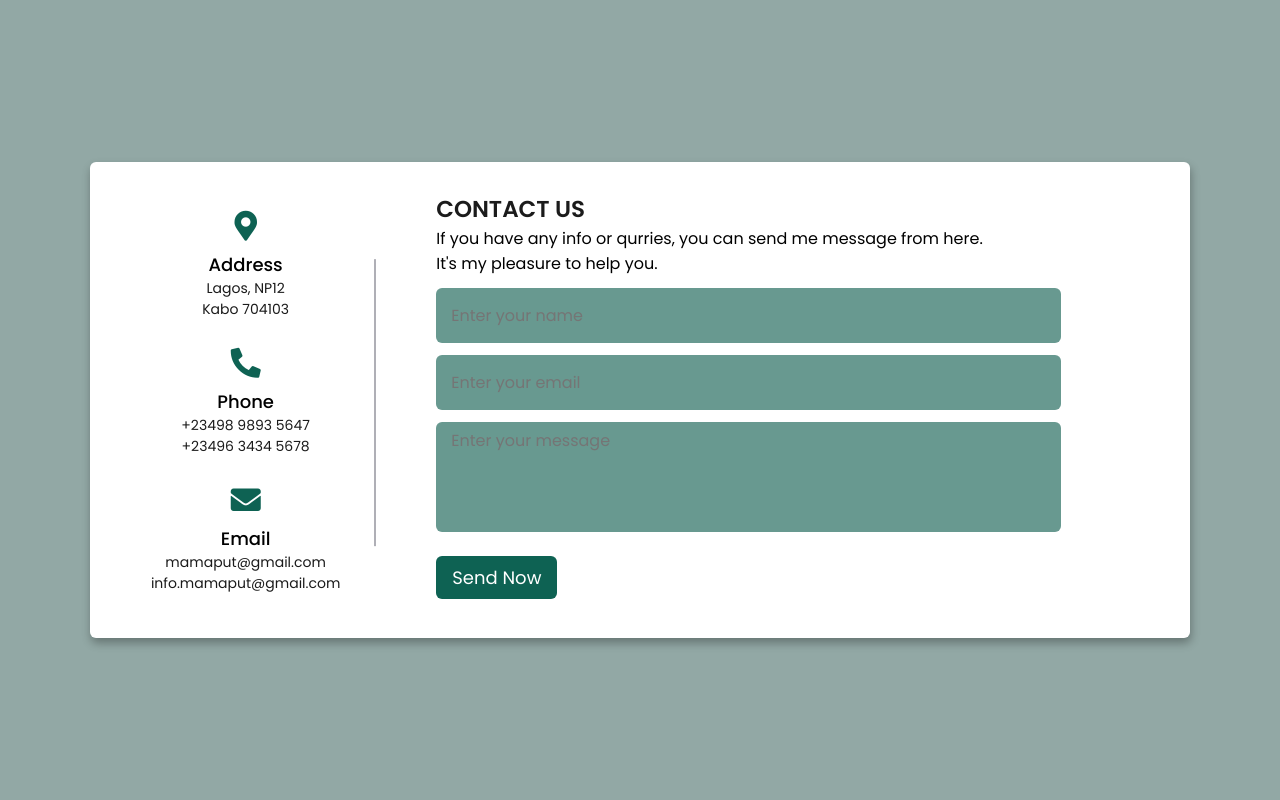
After one commit to Demidorn/demi-foods, a Python web app: template App/templates/contactus.html in a window 1280 px wide. The commit adds this page. Run offline with Jinja, Linux system fonts and the light colour scheme; the template is opened without the code that fills it, so the values that code supplies are empty.

Commit message:
contact us page

```diff
--- /dev/null
+++ b/App/static/styles/contact-form-style.css
@@ -0,0 +1,159 @@
+/* Google Font CDN Link */
+@import url("https://fonts.googleapis.com/css2?family=Poppins:wght@200;300;400;500;600;700&display=swap");
+* {
+  margin: 0;
+  padding: 0;
+  box-sizing: border-box;
+  font-family: "Poppins", sans-serif;
+}
+body {
+  min-height: 100vh;
+  width: 100%;
+  background: #92a8a5;
+  display: flex;
+  align-items: center;
+  justify-content: center;
+}
+.container {
+  max-width: 1100px;
+  width: 100%;
+  background: #fff;
+  border-radius: 6px;
+  padding: 20px 60px 30px 40px;
+  box-shadow: 1px 5px 10px rgba(0, 0, 0, 0.3);
+}
+.container .content {
+  display: flex;
+  align-items: center;
+  justify-content: space-between;
+}
+.container .content .left-side {
+  width: 25%;
+  height: 100%;
+  display: flex;
+  flex-direction: column;
+  align-items: center;
+  justify-content: center;
+  margin-top: 15px;
+  position: relative;
+}
+.content .left-side::before {
+  content: "";
+  position: absolute;
+  height: 70%;
+  width: 2px;
+  right: -15px;
+  top: 50%;
+  transform: translateY(-50%);
+  background: #afafb6;
+}
+.content .left-side .details {
+  margin: 14px;
+  text-align: center;
+
+}
+.content .left-side .details i {
+  font-size: 30px;
+  color: #0e6253;
+  margin-bottom: 10px;
+}
+.content .left-side .details .topic {
+  font-size: 18px;
+  font-weight: 500;
+}
+.content .left-side .details .text-one,
+.content .left-side .details .text-two {
+  font-size: 14px;
+  color: #1b1b1b;
+}
+
+.container .content .right-side {
+  width: 75%;
+  margin-left: 75px;
+}
+.content .right-side .topic-text {
+  font-size: 23px;
+  font-weight: 600;
+  color: #1b1b1b;
+}
+.right-side .input-box {
+  height: 55px;
+  width: 100%;
+  margin: 12px 0;
+}
+.right-side .input-box input,
+.right-side .input-box textarea {
+  height: 100%;
+  width: 90%;
+  border: none;
+  outline: none;
+  font-size: 16px;
+  background: #689990;
+  border-radius: 6px;
+  padding: 0 15px;
+  resize: none;
+}
+.right-side .message-box {
+  min-height: 110px;
+
+
+}
+.right-side .input-box textarea {
+  padding-top: 6px;
+  background-color: #689990;
+  color: #1b1b1b;
+}
+.right-side .button {
+  display: inline-block;
+  margin-top: 12px;
+}
+.right-side .button input[type="button"] {
+  color: #fff;
+  font-size: 18px;
+  outline: none;
+  border: none;
+  padding: 8px 16px;
+  border-radius: 6px;
+  background: #0e6253;
+  cursor: pointer;
+  transition: all 0.3s ease;
+}
+.button input[type="button"]:hover {
+  background: #5c566d;
+  border-bottom: 4px solid #3e2093;
+}
+
+
+@media (max-width: 950px) {
+  .container {
+    width: 90%;
+    padding: 30px 40px 40px 35px;
+  }
+  .container .content .right-side {
+    width: 75%;
+    margin-left: 55px;
+  }
+}
+@media (max-width: 820px) {
+  .container {
+    margin: 40px 0;
+    height: 100%;
+  }
+  .container .content {
+    flex-direction: column-reverse;
+  }
+  .container .content .left-side {
+    width: 100%;
+    flex-direction: row;
+    margin-top: 40px;
+    justify-content: center;
+    flex-wrap: wrap;
+  }
+  .container .content .left-side::before {
+    display: none;
+  }
+  .container .content .right-side {
+    width: 100%;
+    margin-left: 0;
+  }
+}
--- a/App/static/styles/login-out.css
+++ b/App/static/styles/login-out.css
@@ -22,7 +22,7 @@ h2 {
 /* Center the login form */
 .login , .signup {
     width: 400px;
-    margin: 100px auto;
+    margin:100px auto;
     padding: 20px;
     border: 1px solid #ccc;
     border-radius: 5px;
--- /dev/null
+++ b/App/templates/contactus.html
@@ -0,0 +1,55 @@
+<!DOCTYPE html>
+<html lang="en" dir="ltr">
+  <head>
+    <meta charset="UTF-8" />
+    <meta name="viewport" content="width=device-width, initial-scale=1.0" />
+    <link rel="stylesheet" href="../static/styles/contact-form-style.css" />
+    <!-- Fontawesome CDN Link -->
+    <link rel="stylesheet" href="https://cdnjs.cloudflare.com/ajax/libs/font-awesome/5.15.2/css/all.min.css" />
+    <title>Contact Us</title>
+  </head>
+  <body>
+    <div class="container">
+      <div class="content">
+        <div class="left-side">
+          <div class="address details">
+            <i class="fas fa-map-marker-alt"></i>
+            <div class="topic">Address</div>
+            <div class="text-one">Lagos, NP12</div>
+            <div class="text-two">	Kabo	704103</div>
+          </div>
+          <div class="phone details">
+            <i class="fas fa-phone-alt"></i>
+            <div class="topic">Phone</div>
+            <div class="text-one">+23498 9893 5647</div>
+            <div class="text-two">+23496 3434 5678</div>
+          </div>
+          <div class="email details">
+            <i class="fas fa-envelope"></i>
+            <div class="topic">Email</div>
+            <div class="text-one">mamaput@gmail.com</div>
+            <div class="text-two">info.mamaput@gmail.com</div>
+          </div>
+        </div>
+        <div class="right-side">
+          <div class="topic-text">CONTACT US</div>
+          <p>If you have any info or qurries, you can send me message from here. <br>It's my pleasure to help you.</p>
+          <form action="#">
+            <div class="input-box">
+              <input type="text" name="Username" placeholder="Enter your name" required />
+            </div>
+            <div class="input-box">
+              <input type="text" name="Email" placeholder="Enter your email"  required/>
+            </div>
+            <div class="input-box message-box">
+              <textarea placeholder="Enter your message" required></textarea>
+            </div>
+            <div class="button">
+              <input type="button" value="Send Now" />
+            </div>
+          </form>
+        </div>
+      </div>
+    </div>
+  </body>
+</html>
--- a/App/templates/index.html
+++ b/App/templates/index.html
@@ -48,10 +48,6 @@
             <!-- cart icon on left side of navbar-->
             <div class="cart">
                 <a class="cart" href="#"><ion-icon name="cart-outline"></ion-icon></a>
-<<<<<<< HEAD
-                <a class="user" href="login.html"><ion-icon name="person-outline"></ion-icon></a>
-=======
->>>>>>> e61731f2825311c4556e0bd9e2947cac29af31d3
             </div>
         </div>
         <!-- main highlight -->
```
Also changed, not shown: App/app.py (+48 -2 lines), App/static/styles/main.css (+126 -0 lines).
